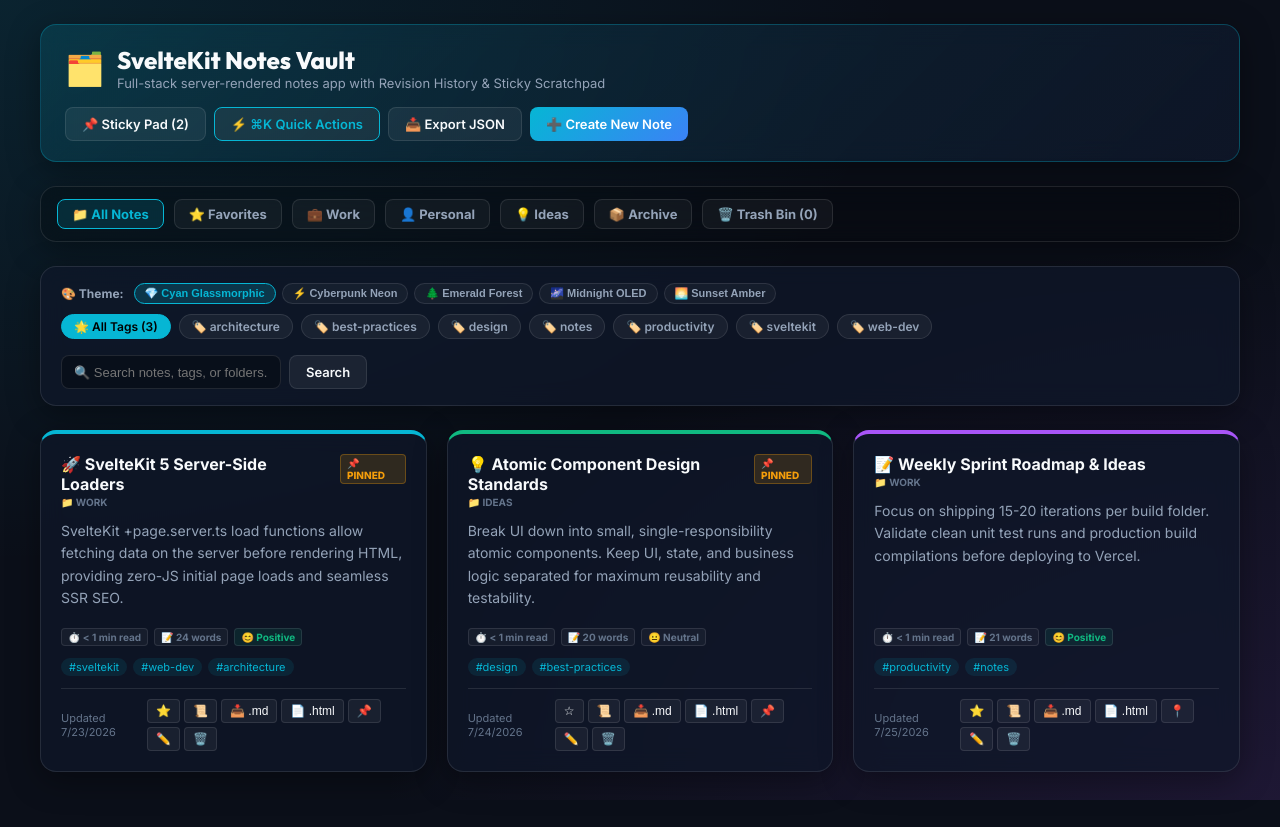
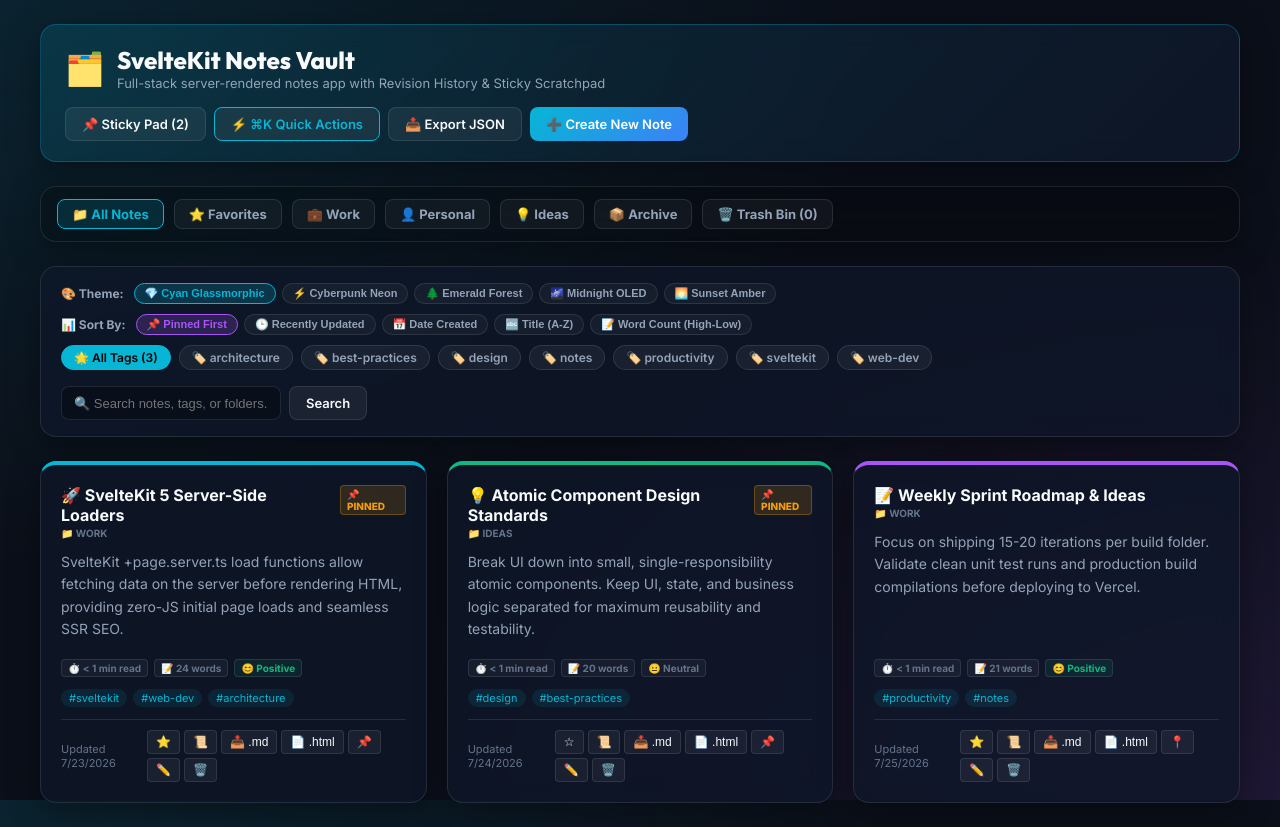
Before and after one commit to breakingthebot/sveltekit-notes-build43, a SvelteKit app: page / in a window 1280 px wide. Before the commit the page ends 800 px from the top, so only its background shows below. Built offline with nearby package versions, Linux system fonts and the light colour scheme.

Commit message:
feat: implement Note Pinning Priority & Custom Sorting Engine (Iteration 11)

```diff
--- /dev/null
+++ b/src/lib/services/sortingService.ts
@@ -0,0 +1,84 @@
+// src/lib/services/sortingService.ts
+// Service module for multi-criteria note sorting and priority ordering in Build 43.
+// Connects to: src/routes/+page.svelte, src/routes/+page.server.ts, src/lib/services/sortingService.spec.ts
+// Created: 2026-07-26
+
+import type { Note } from '$lib/server/notesStore';
+import { analyzeNoteText } from '$lib/services/noteAnalyticsService';
+
+export type SortCriteria = 'updated' | 'created' | 'title' | 'words' | 'pinned';
+
+export interface SortOption {
+  key: SortCriteria;
+  label: string;
+  icon: string;
+  description: string;
+}
+
+export const SORT_OPTIONS: SortOption[] = [
+  {
+    key: 'pinned',
+    label: 'Pinned First',
+    icon: '📌',
+    description: 'Pinned notes locked at top, sorted by update time.'
+  },
+  {
+    key: 'updated',
+    label: 'Recently Updated',
+    icon: '🕒',
+    description: 'Sort by newest modification timestamp.'
+  },
+  {
+    key: 'created',
+    label: 'Date Created',
+    icon: '📅',
+    description: 'Sort by newest creation timestamp.'
+  },
+  {
+    key: 'title',
+    label: 'Title (A-Z)',
+    icon: '🔤',
+    description: 'Alphabetical sorting by note title.'
+  },
+  {
+    key: 'words',
+    label: 'Word Count (High-Low)',
+    icon: '📝',
+    description: 'Sort by longest note content length.'
+  }
+];
+
+export function getSortOptions(): SortOption[] {
+  return [...SORT_OPTIONS];
+}
+
+export function sortNotes(notes: Note[], criteria: SortCriteria = 'pinned'): Note[] {
+  const sorted = [...notes];
+
+  switch (criteria) {
+    case 'pinned':
+      return sorted.sort((a, b) => {
+        if (a.isPinned !== b.isPinned) return a.isPinned ? -1 : 1;
+        return b.updatedAt - a.updatedAt;
+      });
+
+    case 'updated':
+      return sorted.sort((a, b) => b.updatedAt - a.updatedAt);
+
+    case 'created':
+      return sorted.sort((a, b) => b.createdAt - a.createdAt);
+
+    case 'title':
+      return sorted.sort((a, b) => a.title.localeCompare(b.title));
+
+    case 'words':
+      return sorted.sort((a, b) => {
+        const countA = analyzeNoteText(a.content).wordCount;
+        const countB = analyzeNoteText(b.content).wordCount;
+        return countB - countA;
+      });
+
+    default:
+      return sorted;
+  }
+}
--- a/src/routes/+page.svelte
+++ b/src/routes/+page.svelte
@@ -36,6 +36,12 @@
     THEMES,
     type ThemeConfig
   } from '$lib/services/themeService';
+  import {
+    sortNotes,
+    getSortOptions,
+    SORT_OPTIONS,
+    type SortCriteria
+  } from '$lib/services/sortingService';
 
   let { data }: { data: PageData } = $props();
 
@@ -44,8 +50,11 @@
   let isRevisionModalOpen = $state(false);
   let isStickyDrawerOpen = $state(false);
   let currentThemeKey = $state('default');
+  let currentSort = $state<SortCriteria>('pinned');
 
   let availableThemes = $derived(getAvailableThemes());
+  let sortOptionsList = $derived(getSortOptions());
+  let displayNotes = $derived(sortNotes(data.notes, currentSort));
   let stickies: StickyNote[] = $state(getStickyNotes());
   let newStickyText = $state('');
   let newStickyColor = $state('#fef08a');
@@ -99,6 +108,15 @@
       category: 'Themes',
       icon: t.icon,
       actionKey: `theme_${t.key}`
+    })),
+
+    // Sort palette actions
+    ...sortOptionsList.map(s => ({
+      id: `srt-${s.key}`,
+      title: `📊 Sort Notes: ${s.label}`,
+      category: 'Sorting',
+      icon: s.icon,
+      actionKey: `sort_${s.key}`
     })),
 
     { id: 'fld-work', title: '💼 Filter Work Folder', category: 'Folders', icon: '💼', actionKey: 'folder_work' },
@@ -149,6 +167,9 @@
     } else if (action.actionKey.startsWith('theme_')) {
       const thmKey = action.actionKey.replace('theme_', '');
       selectTheme(thmKey);
+    } else if (action.actionKey.startsWith('sort_')) {
+      const sKey = action.actionKey.replace('sort_', '') as SortCriteria;
+      currentSort = sKey;
     } else if (action.actionKey.startsWith('folder_')) {
       const fName = action.actionKey.replace('folder_', '');
       window.location.href = `?folder=${fName}`;
@@ -402,6 +423,21 @@
         {/each}
       </div>
 
+      <div class="sort-switcher-pills">
+        <span class="sort-label">📊 Sort By:</span>
+        {#each sortOptionsList as opt}
+          <button
+            type="button"
+            onclick={() => currentSort = opt.key}
+            class="sort-pill"
+            class:active={currentSort === opt.key}
+            title={opt.description}
+          >
+            {opt.icon} {opt.label}
+          </button>
+        {/each}
+      </div>
+
       <div class="tag-filter-pills">
         <a
           href="?tag=all{data.selectedFolder && data.selectedFolder !== 'all' ? `&folder=${data.selectedFolder}` : ''}{data.showTrash ? '&trash=true' : ''}"
@@ -447,7 +483,7 @@
 
   <!-- Notes Grid Section -->
   <section class="notes-grid">
-    {#each data.notes as note (note.id)}
+    {#each displayNotes as note (note.id)}
       {@const analytics = analyzeNoteText(note.content)}
       <article class="note-card card fade-in" style="border-top: 4px solid {note.color};">
         <div class="note-head">
@@ -1541,4 +1577,37 @@
     color: var(--accent-cyan);
     border-color: var(--accent-cyan);
   }
+
+  /* Sort Switcher Styles */
+  .sort-switcher-pills {
+    display: flex;
+    align-items: center;
+    gap: 6px;
+    flex-wrap: wrap;
+  }
+
+  .sort-label {
+    font-size: 12px;
+    font-weight: 700;
+    color: var(--text-secondary);
+    margin-right: 4px;
+  }
+
+  .sort-pill {
+    background: rgba(255, 255, 255, 0.04);
+    border: 1px solid var(--border-color);
+    color: var(--text-secondary);
+    padding: 3px 10px;
+    border-radius: 12px;
+    font-size: 11px;
+    font-weight: 700;
+    cursor: pointer;
+    transition: all 0.2s ease;
+  }
+
+  .sort-pill.active, .sort-pill:hover {
+    background: rgba(168, 85, 247, 0.2);
+    color: var(--accent-purple);
+    border-color: var(--accent-purple);
+  }
 </style>
```
Also changed, not shown: 2 other files (tests, documents, lock files or other folders).
